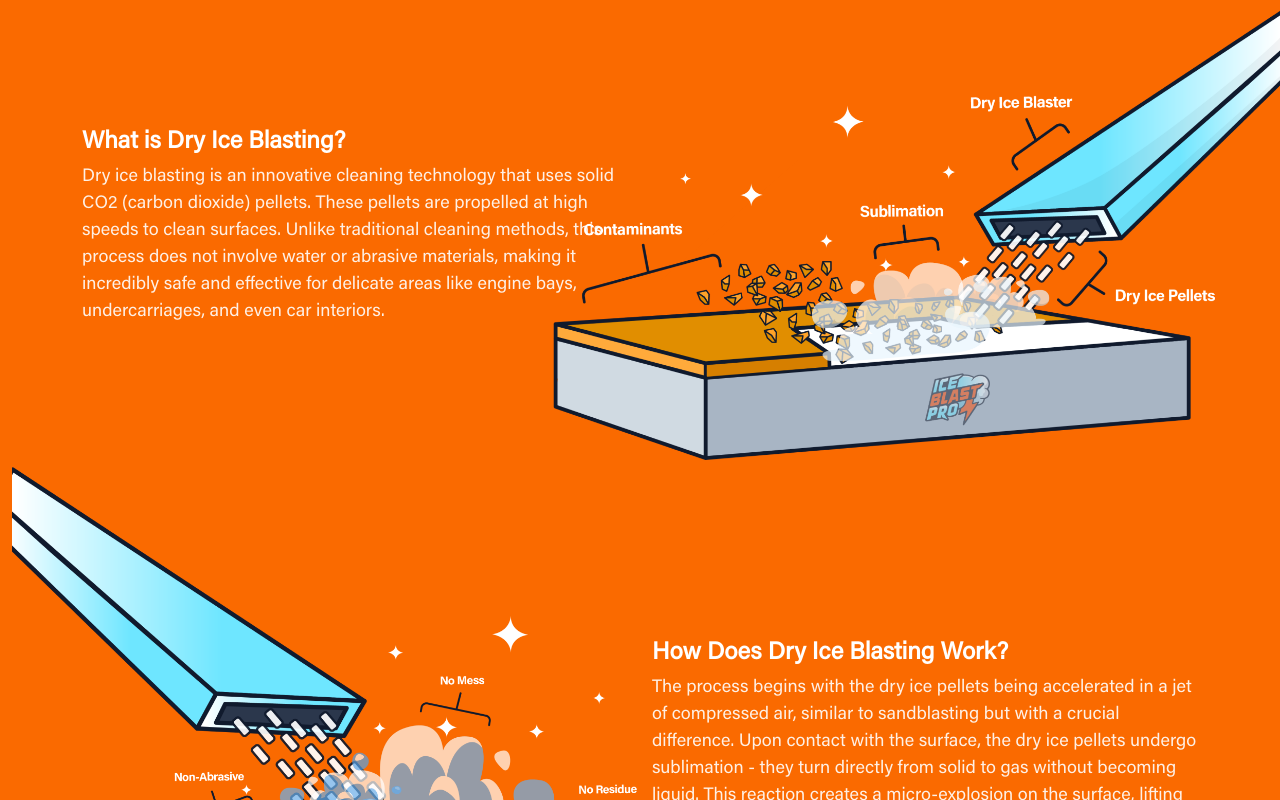
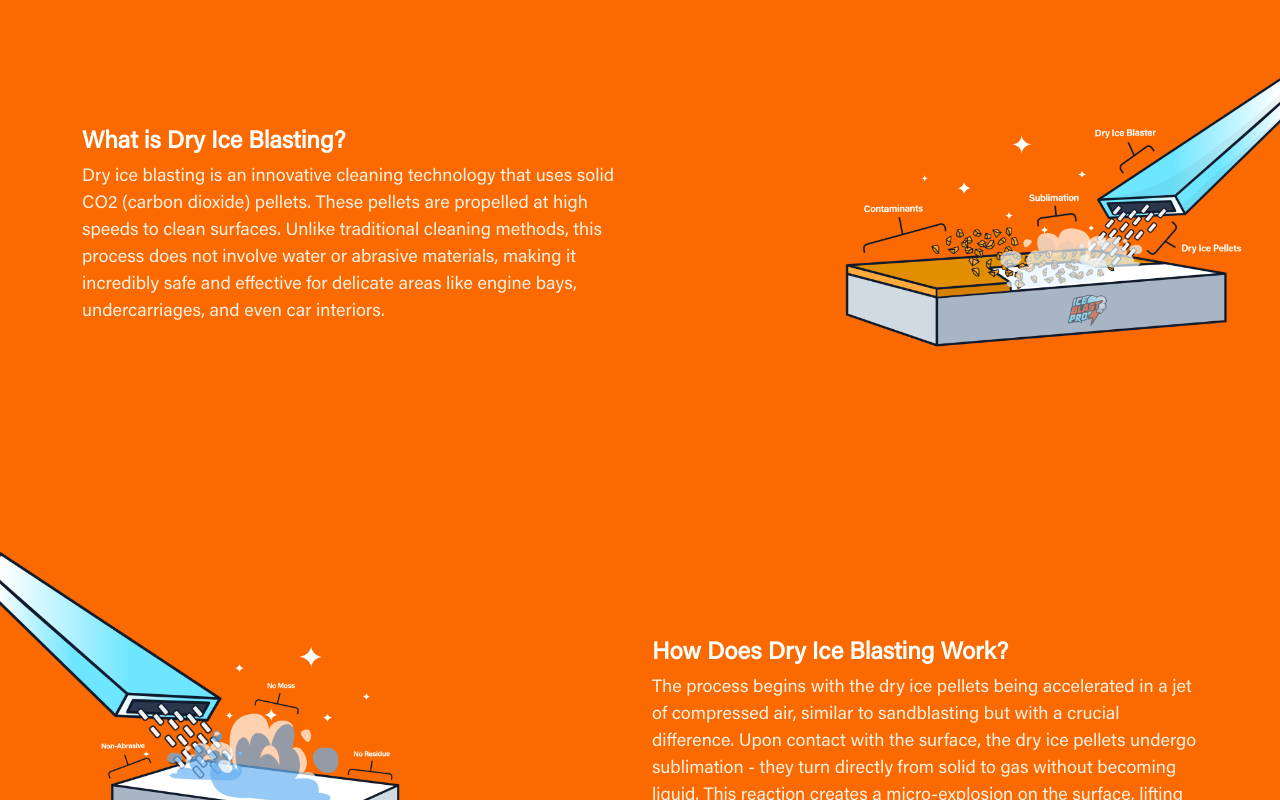
Before and after one commit to rinklepoonia/dry-ice, a React (Create React App) app: page / in a window 1280 px wide. Shown: the part 2120-2920 px from the top of the page. Built offline with nearby package versions, Linux system fonts and the light colour scheme.

Commit message:
understanding-section done

```diff
--- a/src/App.css
+++ b/src/App.css
@@ -24,7 +24,6 @@
   font-family: 'TitlingGothicFB Cond', sans-serif;
 }
 
-
 /* ====opacity=== */
 .opacity_70 {
   opacity: 70%;
@@ -50,12 +49,12 @@
 :root {
   --fs-xxs: 14px;
   --fs-xs: 16px;
-  --fs-sm: 18px;
+  --fs-sm: 16px;
   --fs-md: 20px;
-  --fs-2md: 24px;
+  --fs-2md: 20px;
   --fs-lg: 28px;
   --fs-xl: 32px;
-  --fs-2xl: 40px;
+  --fs-2xl: 35px;
   --fs-3xl: 65px;
   /* color */
   --clr-white: #FFFFFF;
@@ -149,10 +148,6 @@
 
 .lh_25 {
   line-height: 25.6px;
-}
-
-.lh_27 {
-  line-height: 27px;
 }
 
 .lh_30 {
@@ -252,24 +247,8 @@
   /* padding-bottom: 70px; */
 }
 
-.pb_137 {
-  padding-bottom: 137px;
-}
-
 .max_w_280 {
   max-width: 280px;
-}
-
-.max_w_641 {
-  max-width: 641px !important;
-}
-
-.max_w_588 {
-  max-width: 588px;
-}
-
-.max_w_728 {
-  max-width: 728px;
 }
 
 .mt_18 {
@@ -281,27 +260,22 @@
 }
 
 /* ==========understanding========= */
-/* .h_1506 {
-  height: 1506px;
-} */
-.pb_300{
-  padding-bottom: 160px;
+.py_73_45 {
+  padding-top: 73px;
+  padding-bottom: 45px;
 }
 
-.pt_260 {
-  padding-top: 260px;
+.mt_30 {
+  margin-top: 30px !important;
 }
 
-.mt_365 {
-  margin-top: 293px !important;
+.max_w_240 {
+  max-width: 240px;
 }
-.mt_118{
-  margin-top: 118px;
-}
+
 .future_bg_img {
   background-image: url(./assets/images/png/future-bg-img.png);
   background-size: 100% 100%;
-  /* position: absolute; */
 }
 
 .bg_no_repate {
@@ -309,19 +283,16 @@
 }
 
 .pos_blasting1 {
-  top: 20%;
-  right: 0;
+  top: 24%;
 }
 
 .pos_blasting2 {
-  top: 40%;
+  top: 44%;
 }
 
 .pos_underlayer1 {
   top: -1px;
 }
-
-
 
 
 @media (max-width:991.99px) {
@@ -376,15 +347,28 @@
   }
 }
 
-@media (max-width:1200px) {
-  .opacity_30 {
-    opacity: 10%;
+@media (min-width:576px) {
+  :root {
+    --fs-sm: 18px;
+    --fs-2md: 24px;
+    --fs-2xl: 40px;
   }
-}
 
-@media (min-width:576px) {
+  .lh_sm_27 {
+    line-height: 27px;
+  }
+
   .max_w_sm_400 {
     max-width: 400px;
+  }
+
+  .max_w_sm_435 {
+    max-width: 435px;
+  }
+
+  .py_sm_144_73 {
+    padding-top: 144px;
+    padding-bottom: 73px;
   }
 }
 
@@ -427,6 +411,19 @@
     margin-top: 80px !important;
   }
 
+  .mt_lg_100 {
+    margin-top: 100px !important;
+  }
+
+  .py_lg_190_120 {
+    padding-top: 190px;
+    padding-bottom: 120px;
+  }
+
+  .pb_lg_300 {
+    padding-bottom: 160px;
+  }
+
   .mx_45 {
     margin-left: 45px;
     margin-right: 45px;
@@ -442,6 +439,55 @@
 
   .max_w_518 {
     max-width: 518px;
+  }
+
+  .max_w_588 {
+    max-width: 588px;
+  }
+
+  .end_0 {
+    right: 0;
+  }
+
+  .position_absolute {
+    position: absolute;
+  }
+}
+
+@media (min-width:1200px) {
+  .mt_xl_293 {
+    margin-top: 293px !important;
+  }
+
+  .mt_xl_175 {
+    margin-top: 175px;
+  }
+
+  .py_xl_260_137 {
+    padding-top: 260px;
+    padding-bottom: 137px;
+  }
+
+  .pos_blasting2 {
+    top: 52%;
+  }
+}
+
+@media (min-width:1400px) {
+  .max_w_xxl_728 {
+    max-width: 728px;
+  }
+
+  .max_w_xxl_641 {
+    max-width: 641px !important;
+  }
+
+  .pos_blasting1 {
+    top: 17%;
+  }
+
+  .pos_blasting2 {
+    top: 43%;
   }
 }
 
--- a/src/components/Understanding.jsx
+++ b/src/components/Understanding.jsx
@@ -10,21 +10,27 @@ function Understanding() {
             <div className='bg_orange position-relative'>
                 <img className='w-100 position-absolute pos_underlayer1' src={TopLayerImg} alt="TopLayerImg" />
                 <div className='container'>
-                    <h1 className='ff_titling fw-bold text48_2xl lh_37 color_white text-center pb_137 pt_260 mb-0'>Understanding Dry Ice Blasting</h1>
-                    <div className='row'>
-                        <div className='col-lg-6'>
-                            <p className='ff_acmin fw-bold text24_2md lh_36 color_white mb-1'>What is Dry Ice Blasting?</p>
-                            <p className='ff_acmin fw-normal text18_sm lh_27 color_white opacity_90 max_w_588'>Dry ice blasting is an innovative cleaning technology that uses solid CO2 (carbon dioxide) pellets. These pellets are propelled at high speeds to clean surfaces. Unlike traditional cleaning methods, this process does not involve water or abrasive materials, making it incredibly safe and effective for delicate areas like engine bays, undercarriages, and even car interiors.</p>
+                    <h1 className='ff_titling fw-bold text48_2xl lh_37 color_white text-center py_xl_260_137 py_lg_190_120 py_sm_144_73 py_73_45 mb-0'>Understanding Dry Ice Blasting</h1>
+                    {/* ==========row1======== */}
+                    <div className='row flex-lg-row flex-column-reverse'>
+                        <div className='col-lg-6 mt-lg-0 mt-sm-4 mt-3'>
+                            <p className='ff_acmin fw-bold text24_2md lh_36 color_white mb-sm-1 mb-0'>What is Dry Ice Blasting?</p>
+                            <p className='ff_acmin fw-normal text18_sm lh_sm_27 color_white opacity_90 max_w_588'>Dry ice blasting is an innovative cleaning technology that uses solid CO2 (carbon dioxide) pellets. These pellets are propelled at high speeds to clean surfaces. Unlike traditional cleaning methods, this process does not involve water or abrasive materials, making it incredibly safe and effective for delicate areas like engine bays, undercarriages, and even car interiors.</p>
+                        </div>
+                        <div className="col-lg-6 d-flex justify-content-center">
+                            <div className='position_absolute pos_blasting1 end_0'>
+                                <img className='w-100 max_w_xxl_728 max_w_sm_435 max_w_240' src={dryBlasting1} alt="dryBlasting1" />
+                            </div>
                         </div>
                     </div>
-                    <div className='position-absolute pos_blasting1'><img className='w-100 max_w_728 opacity_30' src={dryBlasting1} alt="dryBlasting1" /></div>
-                    <div className="row pb_300">
-                        <div className='position-absolute pos_blasting2 start-0'>
-                            <img className='w-100 max_w_641 opacity_30 mt_118' src={dryBlasting2} alt="dryBlasting2" /></div>
-                        <div className="col-6">
+                    {/* =======row2========= */}
+                    <div className="row pb_lg_300">
+                        <div className="col-lg-6 d-flex justify-content-center">
+                            <div className='position_absolute pos_blasting2 start-0'>
+                                <img className='w-100 max_w_xxl_641 max_w_sm_400 max_w_240' src={dryBlasting2} alt="dryBlasting2" /></div>
                         </div>
-                        <div className='col-lg-6 mt_365'>
-                            <p className='ff_acmin fw-bold text24_2md lh_36 color_white mb-1'>How Does Dry Ice Blasting Work?</p>
+                        <div className='col-lg-6 mt_xl_293 mt_xl_175 mt_lg_100 mt_30'>
+                            <p className='ff_acmin fw-bold text24_2md lh_36 color_white mb-sm-1 mb-0'>How Does Dry Ice Blasting Work?</p>
                             <p className='ff_acmin fw-normal text18_sm lh_27 color_white opacity_90 max_w_588'>The process begins with the dry ice pellets being accelerated in a jet of compressed air, similar to sandblasting but with a crucial difference. Upon contact with the surface, the dry ice pellets undergo sublimation - they turn directly from solid to gas without becoming liquid. This reaction creates a micro-explosion on the surface, lifting dirt and contaminants away.</p>
                         </div>
                     </div>
```
